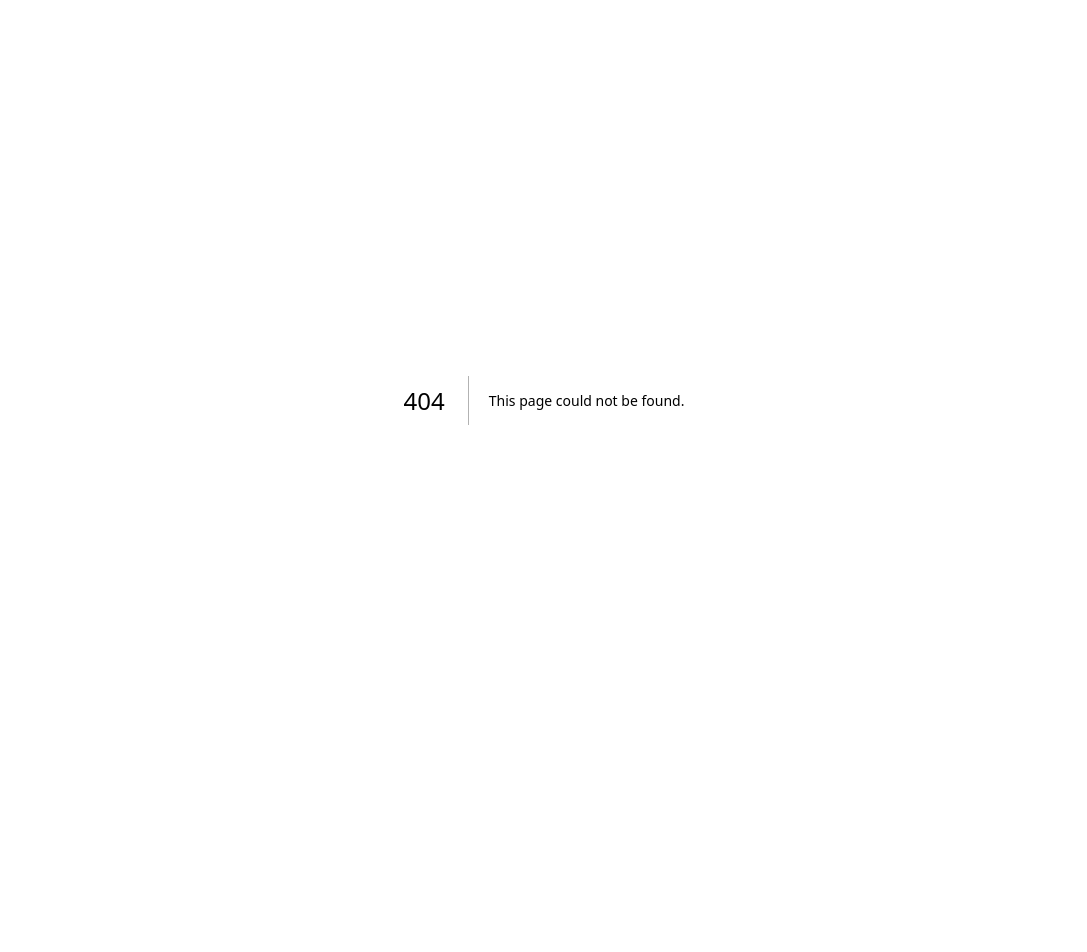
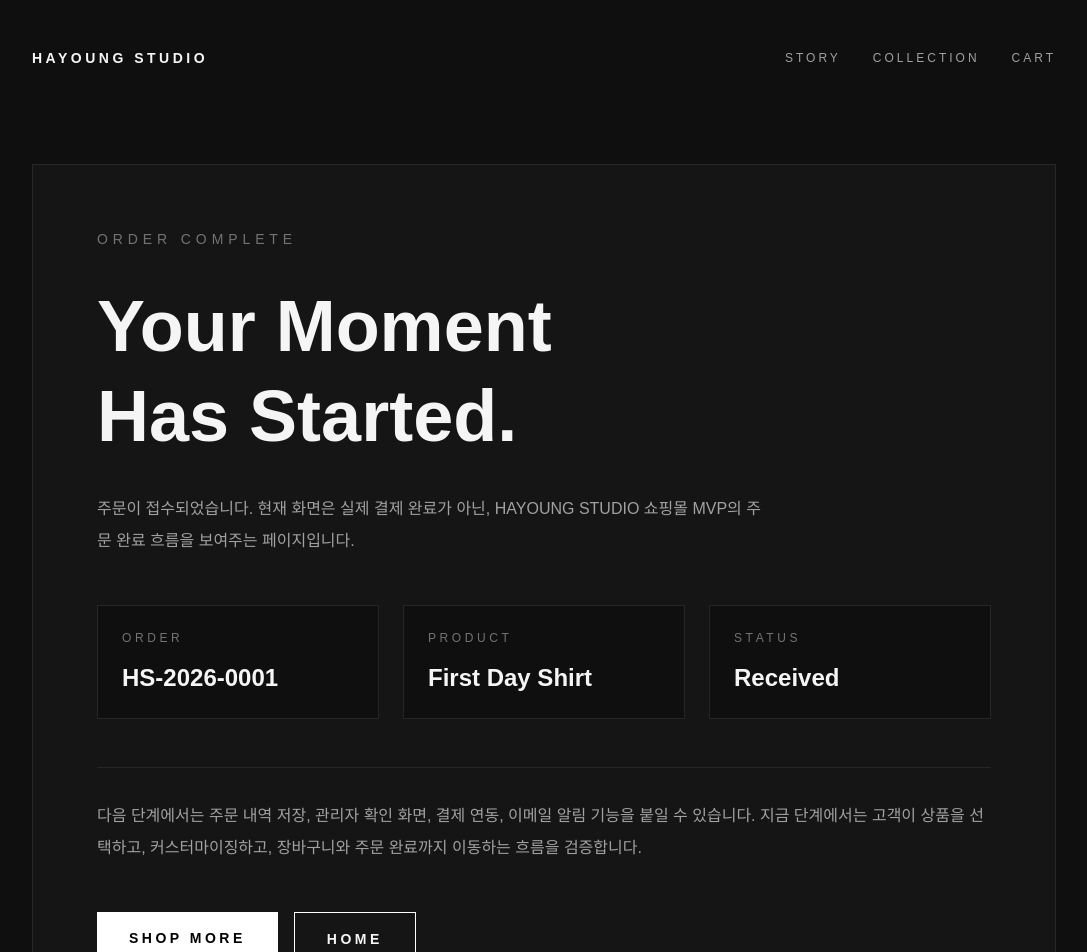
Before and after one commit to gxmzung/hay-story, a Next.js app: page /complete in a window 1280 px wide. Before the commit this address had no page. Shown: the top 952 px of the page, without its empty margins (96-1183 px from the left). Before the commit the page ends 800 px from the top, so only its background shows below. Built offline with nearby package versions, Linux system fonts and the light colour scheme.

Commit message:
feat: add order complete page

```diff
--- a/app/checkout/page.tsx
+++ b/app/checkout/page.tsx
@@ -96,12 +96,12 @@
               />
             </div>
 
-            <button
-              type="button"
-              className="w-full bg-white px-8 py-5 text-sm font-semibold tracking-[0.25em] text-black transition hover:bg-neutral-300"
+            <Link
+                href="/complete"
+                className="block w-full bg-white px-8 py-5 text-center text-sm font-semibold tracking-[0.25em] text-black transition hover:bg-neutral-300"
             >
-              PLACE ORDER
-            </button>
+                PLACE ORDER
+            </Link>
           </form>
 
           <aside className="h-fit border border-neutral-800 bg-[#151515] p-8">
--- /dev/null
+++ b/app/complete/page.tsx
@@ -0,0 +1,92 @@
+import Link from "next/link";
+
+export default function CompletePage() {
+  return (
+    <main className="min-h-screen bg-[#0f0f0f] px-8 py-12 text-[#f5f5f5]">
+      <section className="mx-auto max-w-5xl">
+        <div className="flex items-center justify-between">
+          <Link href="/" className="text-sm font-semibold tracking-[0.25em]">
+            HAYOUNG STUDIO
+          </Link>
+
+          <div className="flex gap-8 text-xs tracking-[0.25em] text-neutral-400">
+            <Link href="/story" className="hover:text-white">
+              STORY
+            </Link>
+            <Link href="/collection" className="hover:text-white">
+              COLLECTION
+            </Link>
+            <Link href="/cart" className="hover:text-white">
+              CART
+            </Link>
+          </div>
+        </div>
+
+        <div className="mt-24 border border-neutral-800 bg-[#151515] p-10 md:p-16">
+          <p className="text-sm tracking-[0.35em] text-neutral-500">
+            ORDER COMPLETE
+          </p>
+
+          <h1 className="mt-8 text-5xl font-semibold leading-tight md:text-7xl">
+            Your Moment
+            <br />
+            Has Started.
+          </h1>
+
+          <p className="mt-8 max-w-2xl leading-8 text-neutral-400">
+            주문이 접수되었습니다. 현재 화면은 실제 결제 완료가 아닌,
+            HAYOUNG STUDIO 쇼핑몰 MVP의 주문 완료 흐름을 보여주는 페이지입니다.
+          </p>
+
+          <div className="mt-12 grid gap-6 md:grid-cols-3">
+            <div className="border border-neutral-800 bg-[#0f0f0f] p-6">
+              <p className="text-xs tracking-[0.3em] text-neutral-500">
+                ORDER
+              </p>
+              <p className="mt-4 text-2xl font-semibold">HS-2026-0001</p>
+            </div>
+
+            <div className="border border-neutral-800 bg-[#0f0f0f] p-6">
+              <p className="text-xs tracking-[0.3em] text-neutral-500">
+                PRODUCT
+              </p>
+              <p className="mt-4 text-2xl font-semibold">First Day Shirt</p>
+            </div>
+
+            <div className="border border-neutral-800 bg-[#0f0f0f] p-6">
+              <p className="text-xs tracking-[0.3em] text-neutral-500">
+                STATUS
+              </p>
+              <p className="mt-4 text-2xl font-semibold">Received</p>
+            </div>
+          </div>
+
+          <div className="mt-12 border-t border-neutral-800 pt-8">
+            <p className="leading-8 text-neutral-400">
+              다음 단계에서는 주문 내역 저장, 관리자 확인 화면, 결제 연동,
+              이메일 알림 기능을 붙일 수 있습니다. 지금 단계에서는 고객이
+              상품을 선택하고, 커스터마이징하고, 장바구니와 주문 완료까지
+              이동하는 흐름을 검증합니다.
+            </p>
+          </div>
+
+          <div className="mt-12 flex flex-wrap gap-4">
+            <Link
+              href="/collection"
+              className="inline-block bg-white px-8 py-4 text-sm font-semibold tracking-[0.25em] text-black transition hover:bg-neutral-300"
+            >
+              SHOP MORE
+            </Link>
+
+            <Link
+              href="/"
+              className="inline-block border border-white px-8 py-4 text-sm font-semibold tracking-[0.25em] transition hover:bg-white hover:text-black"
+            >
+              HOME
+            </Link>
+          </div>
+        </div>
+      </section>
+    </main>
+  );
+}
```
